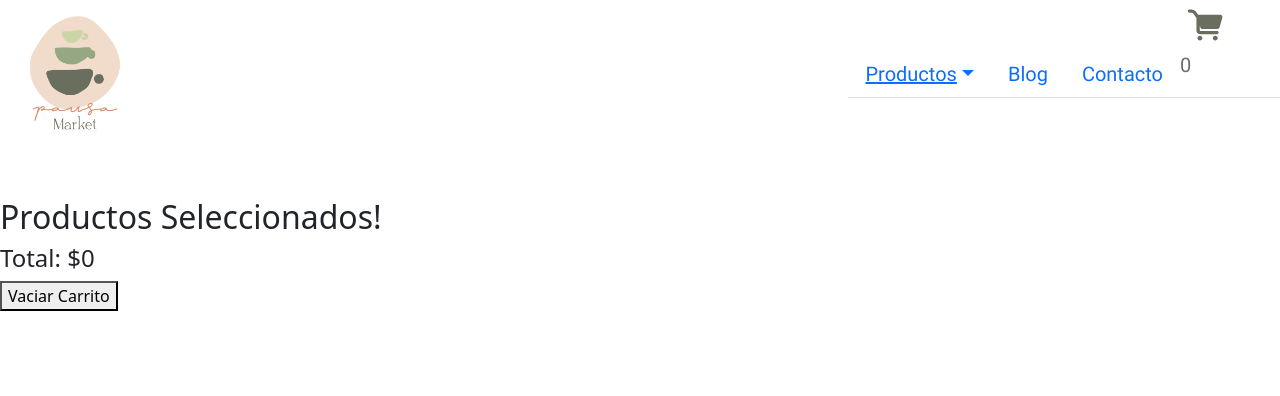
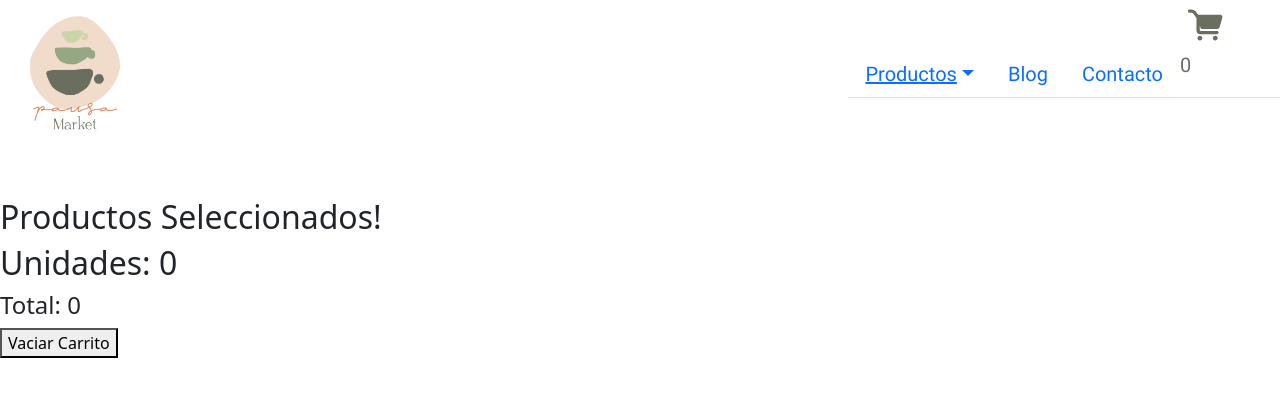
Before and after one commit to DamianCastellanoAlvarez/Proyecto-pausamarket, a React (Create React App) app: page /Cart in a window 1280 px wide. Shown: the top 396 px of the page. Built offline with nearby package versions, Linux system fonts and the light colour scheme.

Commit message:
context4

```diff
--- a/src/components/cart/Cart.jsx
+++ b/src/components/cart/Cart.jsx
@@ -4,9 +4,7 @@ import '../cart/Cart'
 
 export const Cart = () => {
 
-    const {cart, cartTotal, emptyCart } = useContext(CartContext)
-
-
+    const {cart, cartTotal, emptyCart, cartQuantity } = useContext(CartContext)
 
     return(
         <div>
@@ -15,12 +13,15 @@ export const Cart = () => {
             {cart.map((item) =>
             <div key= {item.id}>
                 <h1>{item.name}</h1>
+                <h2>{item.cantidad}</h2>
 
                     <img width="350" src={item.img}/>
+                    <h2></h2>
 
             </div> )}
             </div>
-            <h4>Total: ${cartTotal()}</h4>
+            <h2> Unidades: {cartQuantity()}</h2>
+            <h4>Total: {cartTotal()}</h4>
             <button onClick={emptyCart}>Vaciar Carrito</button>
         </div>
     )
--- a/src/components/context/CartContext.jsx
+++ b/src/components/context/CartContext.jsx
@@ -21,7 +21,7 @@ export const CartProvider = ({children}) => {
     }
 
     const cartTotal = () => {
-        return cart.reduce((acc, item) => acc + item.cantidad * item.precio, 0)
+        return cart.reduce ((acc, item) => acc + item.cantidad * item.price, 0)
     }
 
     const emptyCart = () => {
```
